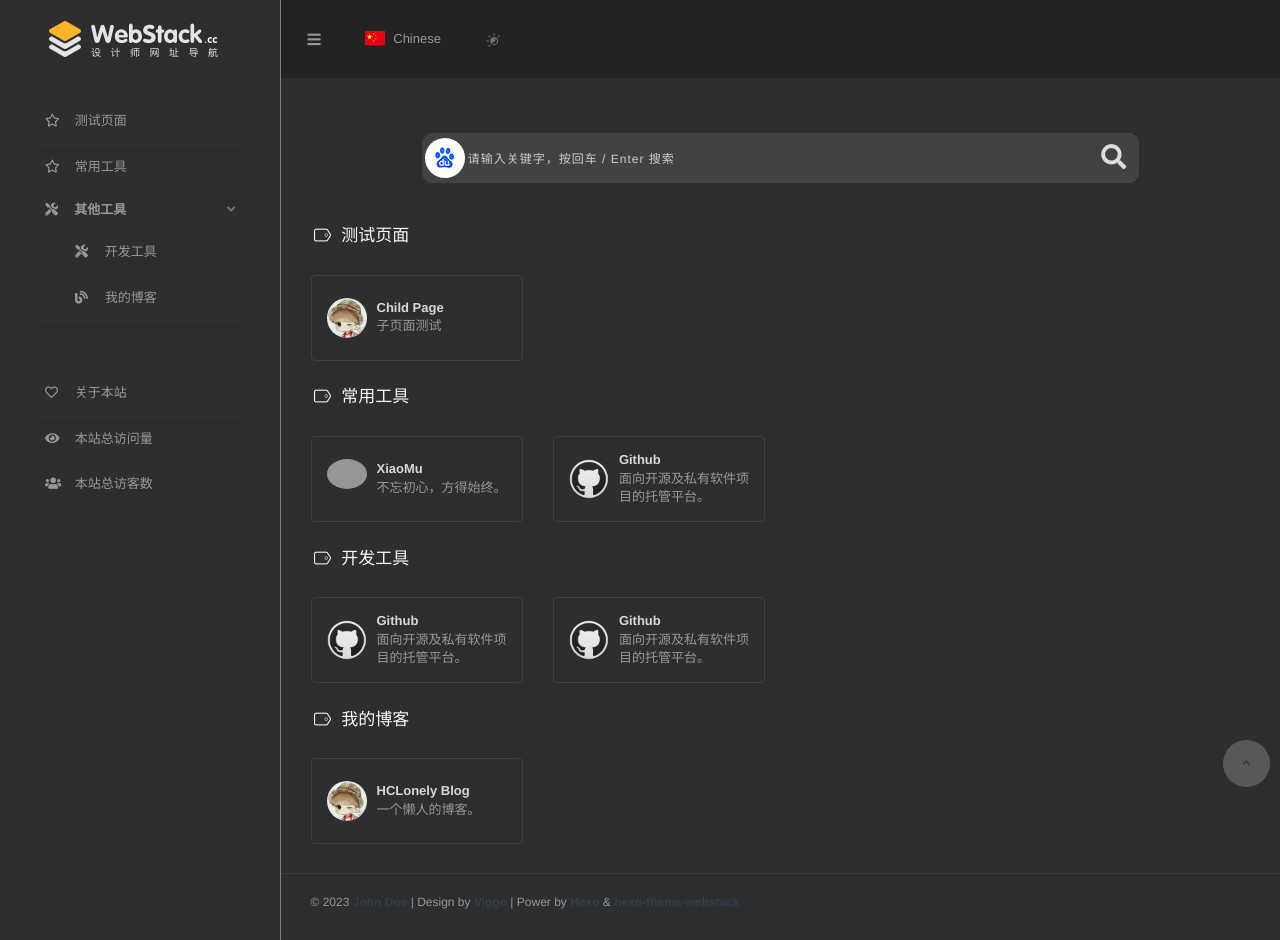
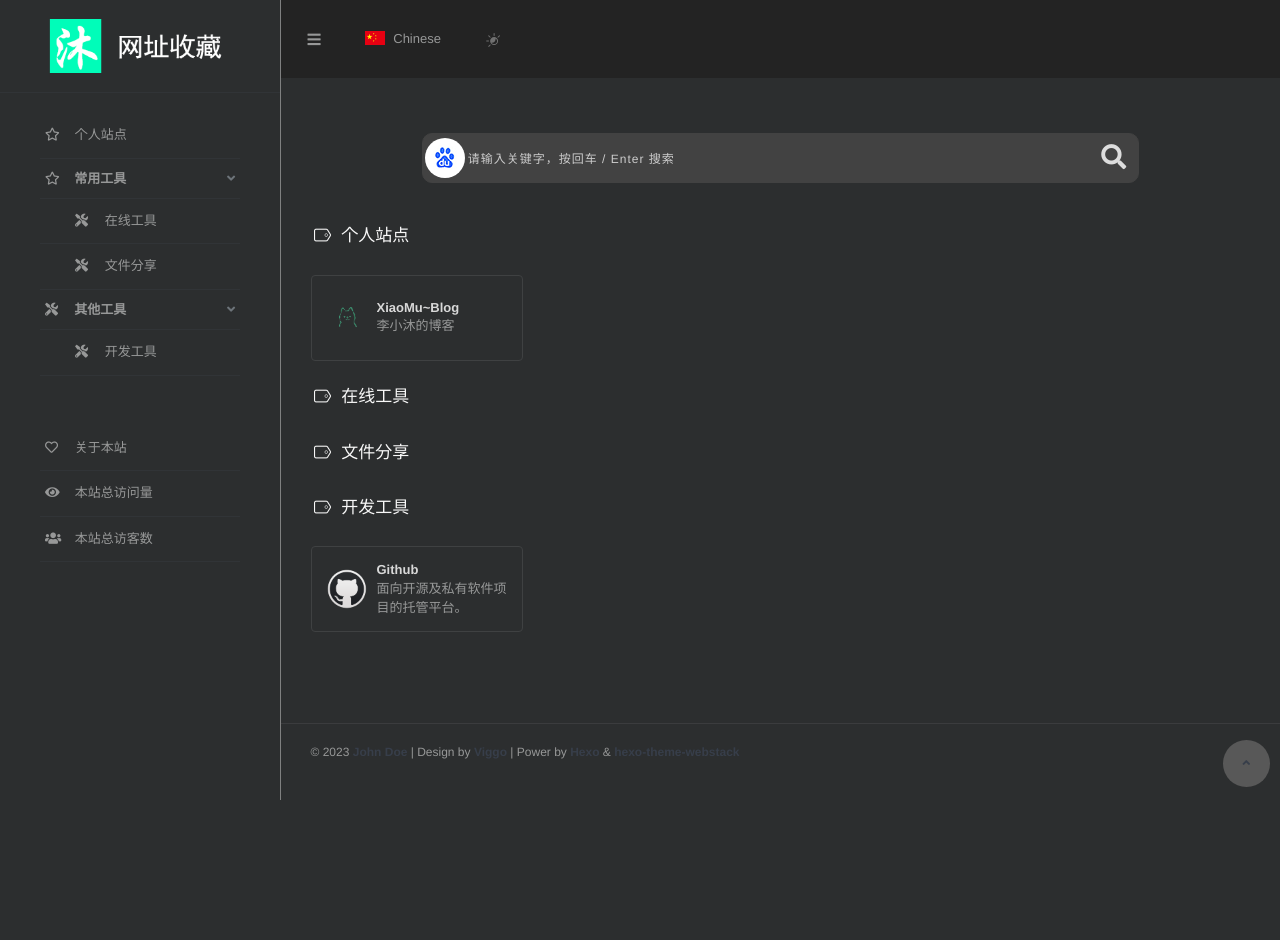
Before and after one commit to lixiaomuicon/daohang.github.io, a plain HTML site: page index.html in a window 1280 px wide. After the commit the page ends 800 px from the top, so only its background shows below. Drawn offline with nearby package versions, Linux system fonts and the light colour scheme; some packages are replaced by stand-ins of ours; grey boxes are pictures that could not be loaded; a script that the page names is missing.

Commit message:
Site updated: 2023-02-16 12:44:48

```diff
--- a/2023/02/10/hello-world/index.html
+++ b/2023/02/10/hello-world/index.html
@@ -7,10 +7,10 @@
   <meta http-equiv="X-UA-Compatible" content="IE=edge">
   <meta name="viewport" content="width=device-width, initial-scale=1.0" />
   <meta name="author" content="viggo" />
-  <title>Hexo - </title>
+  <title>李小沐 - 网址收藏</title>
   <meta name="keywords" content="">
   <meta name="description" content="">
-  <link rel="shortcut icon" href="/favicon.ico">
+  <link rel="shortcut icon" href="/img/icon.png">
 
 <link rel="stylesheet" href="/css/hclonely.css">
 <link rel="stylesheet" href="//fonts.loli.net/css?family=Arimo:400,700,400italic.css">
@@ -44,15 +44,15 @@
   <!-- / FB Open Graph -->
   <meta property="og:type" content="article">
   <meta property="og:url" content="http://example.com/2023/02/10/hello-world/index.html">
-  <meta property="og:title" content="Hexo - ">
+  <meta property="og:title" content="李小沐 - 网址收藏">
   <meta property="og:description" content="">
-  <meta property="og:site_name" content="Hexo - ">
+  <meta property="og:site_name" content="李小沐 - 网址收藏">
 
   <meta property="og:image" content="/images/webstack_banner_cn.png">
 
   <!-- / Twitter Cards -->
   <meta name="twitter:card" content="summary_large_image">
-  <meta name="twitter:title" content="Hexo - ">
+  <meta name="twitter:title" content="李小沐 - 网址收藏">
   <meta name="twitter:description" content="">
 
   <meta name="twitter:image" content="/images/webstack_banner_cn.png">
--- a/index.html
+++ b/index.html
@@ -7,10 +7,10 @@
   <meta http-equiv="X-UA-Compatible" content="IE=edge">
   <meta name="viewport" content="width=device-width, initial-scale=1.0" />
   <meta name="author" content="viggo" />
-  <title>Hexo - </title>
+  <title>李小沐 - 网址收藏</title>
   <meta name="keywords" content="">
   <meta name="description" content="">
-  <link rel="shortcut icon" href="/favicon.ico">
+  <link rel="shortcut icon" href="/img/icon.png">
 
 <link rel="stylesheet" href="/css/hclonely.css">
 <link rel="stylesheet" href="//fonts.loli.net/css?family=Arimo:400,700,400italic.css">
@@ -44,15 +44,15 @@
   <!-- / FB Open Graph -->
   <meta property="og:type" content="article">
   <meta property="og:url" content="http://example.com/index.html">
-  <meta property="og:title" content="Hexo - ">
+  <meta property="og:title" content="李小沐 - 网址收藏">
   <meta property="og:description" content="">
-  <meta property="og:site_name" content="Hexo - ">
+  <meta property="og:site_name" content="李小沐 - 网址收藏">
 
   <meta property="og:image" content="/images/webstack_banner_cn.png">
 
   <!-- / Twitter Cards -->
   <meta name="twitter:card" content="summary_large_image">
-  <meta name="twitter:title" content="Hexo - ">
+  <meta name="twitter:title" content="李小沐 - 网址收藏">
   <meta name="twitter:description" content="">
 
   <meta name="twitter:image" content="/images/webstack_banner_cn.png">
@@ -75,7 +75,7 @@
     <header class="logo-env">
       <div class="logo">
         <a href="/index.html" class="logo-expanded">
-          <img src="/images/logo@2x.png" width="100%" alt="" />
+          <img src="/img/expanded.png" width="100%" alt="" />
         </a>
         <a href="/index.html" class="logo-collapsed">
           <img src="/images/logo-collapsed@2x.png" width="40" alt="" />
@@ -94,21 +94,39 @@
 
       <li class="">
 
-          <a href="#测试页面" class="smooth">
+          <a href="#个人站点" class="smooth">
 
             <i class="far fa-star"></i>
-            <span class="title">测试页面</span>
+            <span class="title">个人站点</span>
           </a>
 
       </li>
 
-      <li class="">
+      <li class="expanded">
 
-          <a href="#常用工具" class="smooth">
+        <a class="fas fa-angle-down" style="cursor: pointer;">
 
             <i class="far fa-star"></i>
             <span class="title">常用工具</span>
           </a>
+
+          <ul style="display: block;">
+
+            <li>
+              <a href="#在线工具" class="smooth">
+                <i class="fas fa-tools"></i>
+                <span class="title">在线工具</span>
+              </a>
+            </li>
+
+            <li>
+              <a href="#文件分享" class="smooth">
+                <i class="fas fa-tools"></i>
+                <span class="title">文件分享</span>
+              </a>
+            </li>
+
+          </ul>
 
       </li>
 
@@ -129,20 +147,13 @@
               </a>
             </li>
 
-            <li>
-              <a href="#我的博客" class="smooth">
-                <i class="fas fa-blog"></i>
-                <span class="title">我的博客</span>
-              </a>
-            </li>
-
           </ul>
 
       </li>
 
 
       <li class="submit-tag">
-        <a href="/about/">
+        <a target="_blank" rel="noopener" href="https://www.lixiaomu.fun/about/">
           <i class="far fa-heart"></i>
           <span class="tooltip-blue">关于本站</span>
         </a>
@@ -234,20 +245,20 @@
 
 
 
-    <h4 class="text-gray"><i class="linecons-tag" style="margin-right: 7px;" id="测试页面"></i>测试页面</h4>
+    <h4 class="text-gray"><i class="linecons-tag" style="margin-right: 7px;" id="个人站点"></i>个人站点</h4>
 <div class="row">
 
   <div class="col-sm-3">
-    <div class="xe-widget xe-conversations box2 label-info" onclick="window.open('/child', '_blank')" data-toggle="tooltip" data-placement="bottom" title="" data-original-title="/child">
+    <div class="xe-widget xe-conversations box2 label-info" onclick="window.open('https://lixiaomu.fun/', '_blank')" data-toggle="tooltip" data-placement="bottom" title="" data-original-title="https://lixiaomu.fun/">
       <div class="xe-comment-entry">
         <a class="xe-user-img">
-          <img data-src="/images/logos/myblog.png" class="lozad img-circle" width="40">
+          <img data-src="/img/1.png" class="lozad img-circle" width="40">
         </a>
         <div class="xe-comment">
           <a href="#" class="xe-user-name overflowClip_1">
-            <strong>Child Page</strong>
+            <strong>XiaoMu~Blog</strong>
           </a>
-          <p class="overflowClip_2">子页面测试</p>
+          <p class="overflowClip_2">李小沐的博客</p>
         </div>
       </div>
     </div>
@@ -263,43 +274,22 @@
 
 
 
-    <h4 class="text-gray"><i class="linecons-tag" style="margin-right: 7px;" id="常用工具"></i>常用工具</h4>
+    <h4 class="text-gray"><i class="linecons-tag" style="margin-right: 7px;" id="在线工具"></i>在线工具</h4>
 <div class="row">
-
-  <div class="col-sm-3">
-    <div class="xe-widget xe-conversations box2 label-info" onclick="window.open('https://lixiaomu.fun/', '_blank')" data-toggle="tooltip" data-placement="bottom" title="" data-original-title="https://lixiaomu.fun/">
-      <div class="xe-comment-entry">
-        <a class="xe-user-img">
-          <img data-src="https://bu.dusays.com/2022/05/17/6283c38e6368f.ico" class="lozad img-circle" width="40">
-        </a>
-        <div class="xe-comment">
-          <a href="#" class="xe-user-name overflowClip_1">
-            <strong>XiaoMu</strong>
-          </a>
-          <p class="overflowClip_2">不忘初心，方得始终。</p>
-        </div>
-      </div>
-    </div>
-  </div>
-
-  <div class="col-sm-3">
-    <div class="xe-widget xe-conversations box2 label-info" onclick="window.open('https://github.com/', '_blank')" data-toggle="tooltip" data-placement="bottom" title="" data-original-title="https://github.com/">
-      <div class="xe-comment-entry">
-        <a class="xe-user-img">
-          <img data-src="/images/logos/github.png" class="lozad img-circle" width="40">
-        </a>
-        <div class="xe-comment">
-          <a href="#" class="xe-user-name overflowClip_1">
-            <strong>Github</strong>
-          </a>
-          <p class="overflowClip_2">面向开源及私有软件项目的托管平台。</p>
-        </div>
-      </div>
-    </div>
-  </div>
 
 </div>
 <br />
+
+
+
+
+
+    <h4 class="text-gray"><i class="linecons-tag" style="margin-right: 7px;" id="文件分享"></i>文件分享</h4>
+<div class="row">
+
+</div>
+<br />
+
 
 
 
@@ -322,48 +312,6 @@
             <strong>Github</strong>
           </a>
           <p class="overflowClip_2">面向开源及私有软件项目的托管平台。</p>
-        </div>
-      </div>
-    </div>
-  </div>
-
-  <div class="col-sm-3">
-    <div class="xe-widget xe-conversations box2 label-info" onclick="window.open('https://github.com/', '_blank')" data-toggle="tooltip" data-placement="bottom" title="" data-original-title="https://github.com/">
-      <div class="xe-comment-entry">
-        <a class="xe-user-img">
-          <img data-src="/images/logos/github.png" class="lozad img-circle" width="40">
-        </a>
-        <div class="xe-comment">
-          <a href="#" class="xe-user-name overflowClip_1">
-            <strong>Github</strong>
-          </a>
-          <p class="overflowClip_2">面向开源及私有软件项目的托管平台。</p>
-        </div>
-      </div>
-    </div>
-  </div>
-
-</div>
-<br />
-
-
-
-
-
-    <h4 class="text-gray"><i class="linecons-tag" style="margin-right: 7px;" id="我的博客"></i>我的博客</h4>
-<div class="row">
-
-  <div class="col-sm-3">
-    <div class="xe-widget xe-conversations box2 label-info" onclick="window.open('https://blog.hclonely.com/', '_blank')" data-toggle="tooltip" data-placement="bottom" title="" data-original-title="https://blog.hclonely.com/">
-      <div class="xe-comment-entry">
-        <a class="xe-user-img">
-          <img data-src="/images/logos/myBlog.png" class="lozad img-circle" width="40">
-        </a>
-        <div class="xe-comment">
-          <a href="#" class="xe-user-name overflowClip_1">
-            <strong>HCLonely Blog</strong>
-          </a>
-          <p class="overflowClip_2">一个懒人的博客。</p>
         </div>
       </div>
     </div>
```
Also changed, not shown: archives/2023/02/index.html (+29 -18 lines), archives/2023/index.html (+29 -18 lines), archives/index.html (+29 -18 lines), website/index.html (+5 -5 lines), img/1.png (added), img/expanded.png (added), img/icon.png (added).
